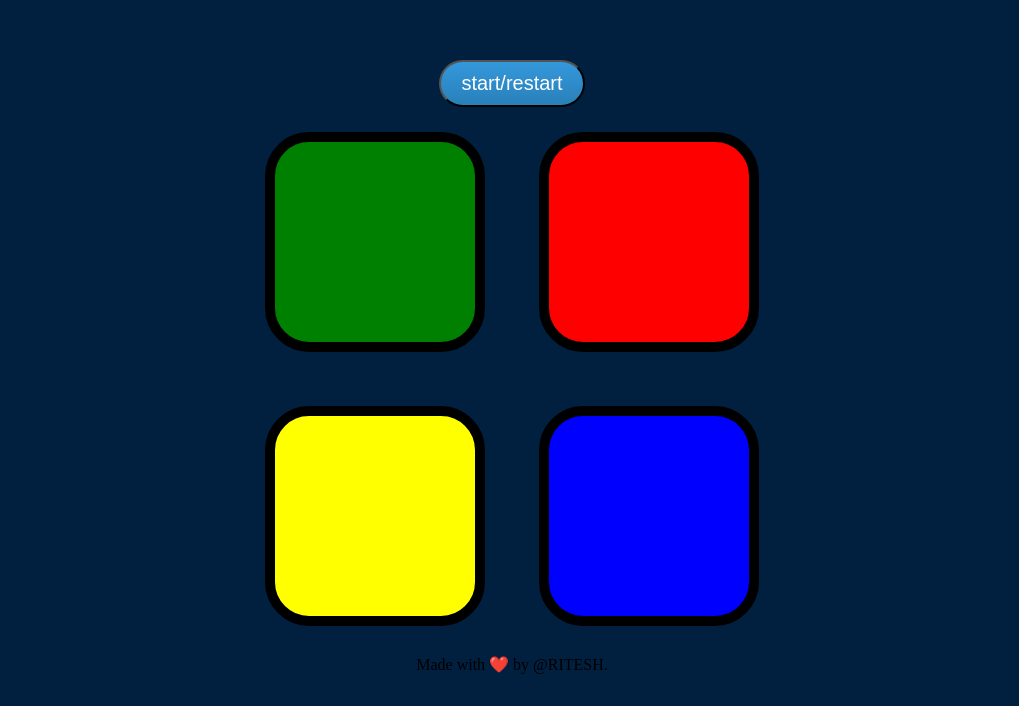
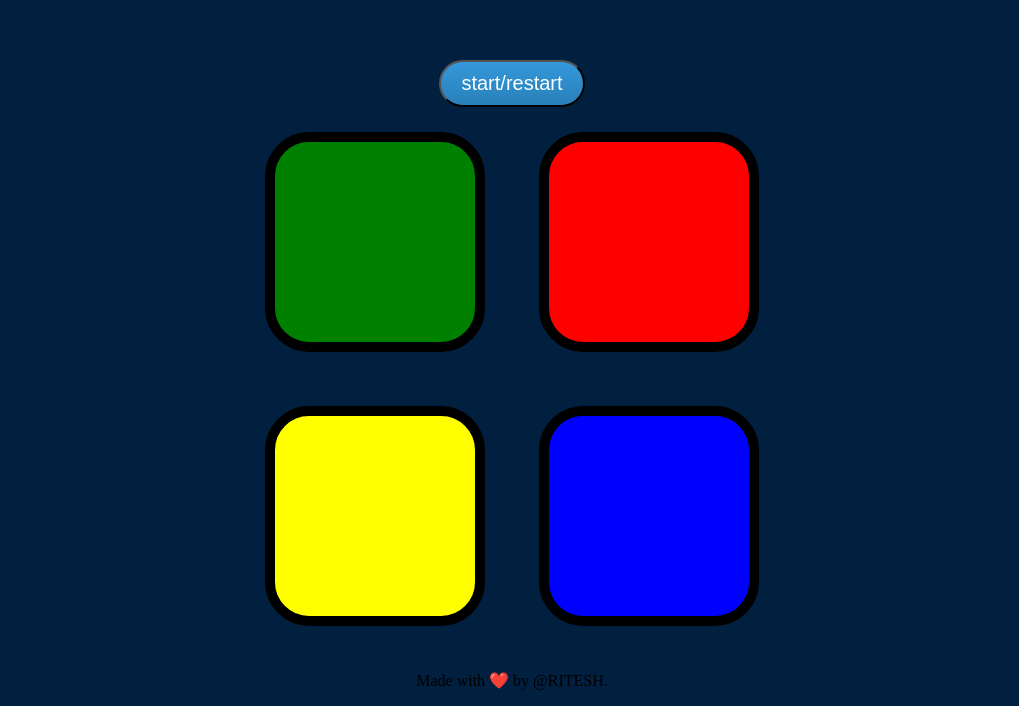
Before and after one commit to riteshd044/simon_game, a plain HTML site: page index.html in a window 1280 px wide. Shown: the part 114-820 px from the top of the page, without its empty margins (128-1147 px from the left). Drawn offline with nearby package versions, Linux system fonts and the light colour scheme.

Commit message:
Update index.html

```diff
--- a/index.html
+++ b/index.html
@@ -42,6 +42,6 @@
 <footer>
   <script src="https://ajax.googleapis.com/ajax/libs/jquery/3.6.3/jquery.min.js"></script>
   <script src="game.js" charset="utf-8"></script>
-  Made with ❤️ by @RITESH.
+  <p>Made with ❤️ by @RITESH.</p>
 </footer>
 </html>
```
